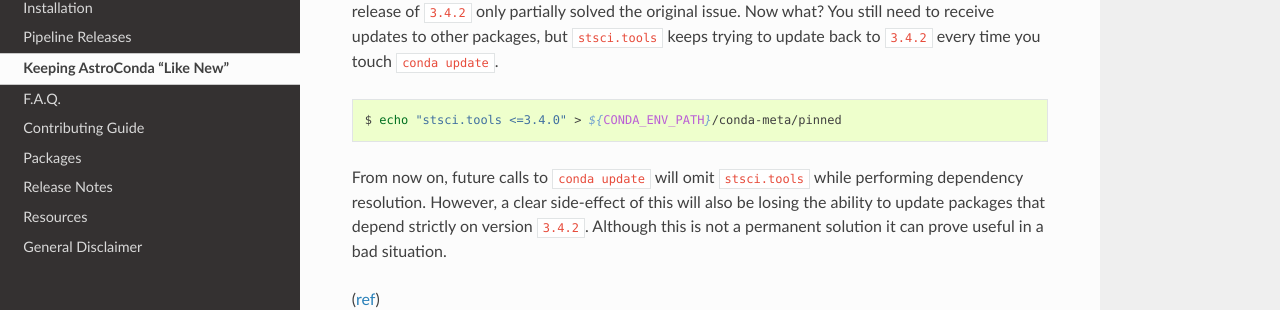
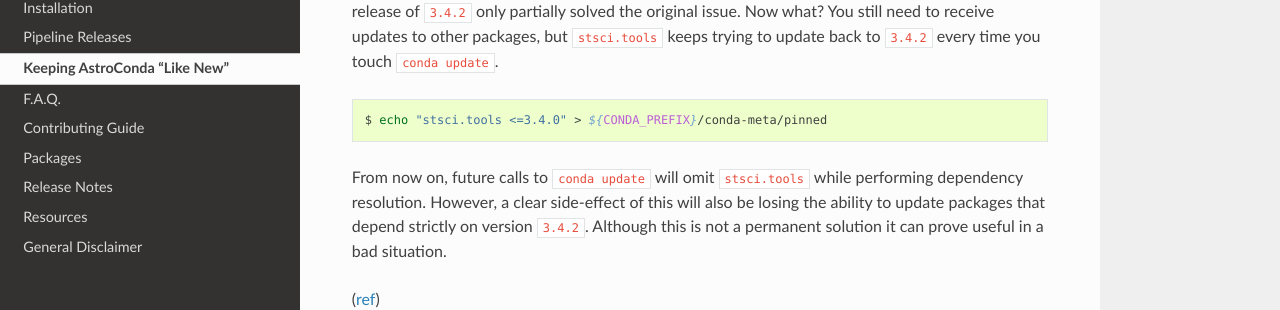
Before and after one commit to jhunkeler/astroconda, a Sphinx documentation site: the page built from source/updating.rst, in a window 1280 px wide and 900 px high, scrolled down 1530 px. Shown: the part 288-598 px from the top of the window. Built offline with Sphinx 7.4.7 and the Read the Docs theme 2.0.0, drawn with Linux system fonts in a browser that asks for light colours.

Commit message:
Use CONDA_PREFIX
The environment variable, $CONDA_ENV_PATH, has been replaced with $CONDA_PREFIX

```diff
--- a/source/updating.rst
+++ b/source/updating.rst
@@ -76,7 +76,7 @@
 
 .. code-block:: sh
 
-    $ echo "stsci.tools <=3.4.0" > ${CONDA_ENV_PATH}/conda-meta/pinned
+    $ echo "stsci.tools <=3.4.0" > ${CONDA_PREFIX}/conda-meta/pinned
 
 From now on, future calls to ``conda update`` will omit ``stsci.tools`` while performing dependency resolution. However, a clear side-effect of this will also be losing the ability to update packages that depend strictly on version ``3.4.2``. Although this is not a permanent solution it can prove useful in a bad situation.
 
```
